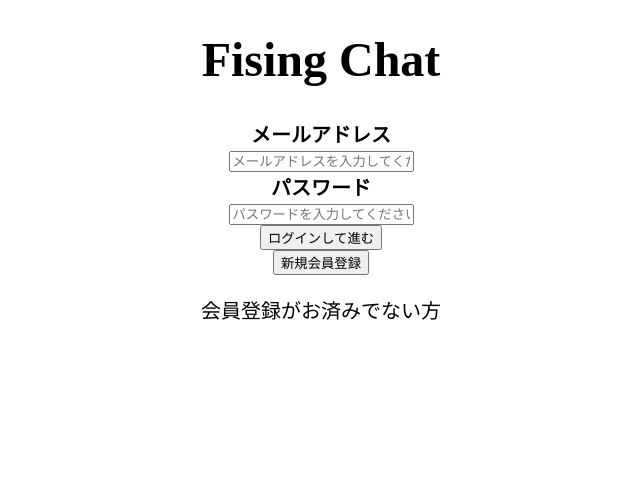
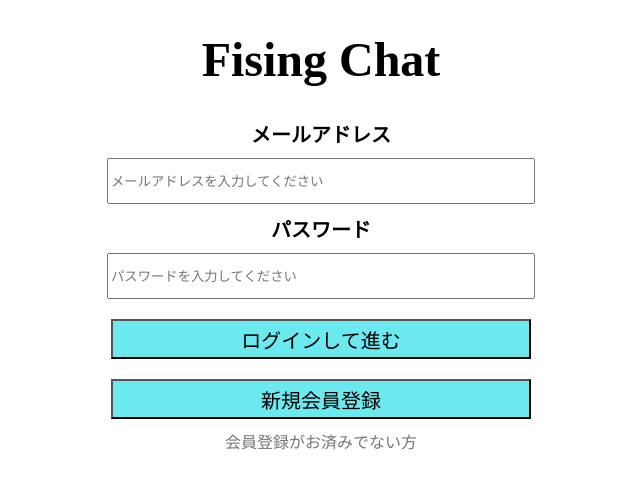
Before and after one commit to RareTECH-Hackathon-Summer-2025-H-team/chat-app, a Flask app: page /login in a window 1280 px wide. Shown: the top 489 px of the page, without its empty margins (319-959 px from the left). Run offline with Flask 2, Linux system fonts and the light colour scheme.

Commit message:
auth.css作成

```diff
--- a/ChatApp/static/css/auth.css
+++ b/ChatApp/static/css/auth.css
@@ -6,14 +6,42 @@
   font-size: 20px;
 }
 
-h1 {
+.auth-title {
   font-size: 48px;
 }
 
 .auth-email {
+  margin: 0%;
   font-weight: bold;
+
 }
 
 .auth-password {
   font-weight: bold;
 }
+
+.auth-text {
+  display: inline-block;
+  margin: 10px;
+  width: 60%;
+  height: 40px;
+}
+
+.auth-button {
+  display: inline-block;
+  margin: 10px;
+  padding: 20px, 20px;
+  width: 60%;
+  height: 40px;
+  background-color: rgb(108, 233, 239);
+  font-size: 20px;
+}
+.auth-button:hover {
+  background-color: rgb(184, 229, 237);
+}
+
+.guidance {
+  font-size: 16px;
+  color: rgb(121, 117, 117);
+  margin: 0%;
+}
--- a/ChatApp/templates/auth/login.html
+++ b/ChatApp/templates/auth/login.html
@@ -2,12 +2,11 @@
 <title>login</title>
 {% endblock %}{% block body %}
 <div class="wrapper">
-  <div class="container">
   <form method="post">
     <h1 class="auth-title">Fising Chat</h1>
     <div>
       <label for="email-input" class="auth-email">メールアドレス</label><br>
-        <input
+      <input class="auth-text"
         type="text"
         placeholder="メールアドレスを入力してください"
         name="email"
@@ -16,7 +15,7 @@
     </div>
     <div>
       <label for="password-input" class="auth-password">パスワード</label><br>
-        <input
+      <input class="auth-text"
         type="password"
         placeholder="パスワードを入力してください"
         name="password"
@@ -37,9 +36,8 @@
     </div>
     <div>
       <button class="auth-button">新規会員登録</button>
-        <p>会員登録がお済みでない方</p>
+      <p class="guidance">会員登録がお済みでない方</p>
     </div>
   </form>
 </div>
-</div>
 {% endblock %}
```
Lines whose indentation alone changed are shown as unchanged.
